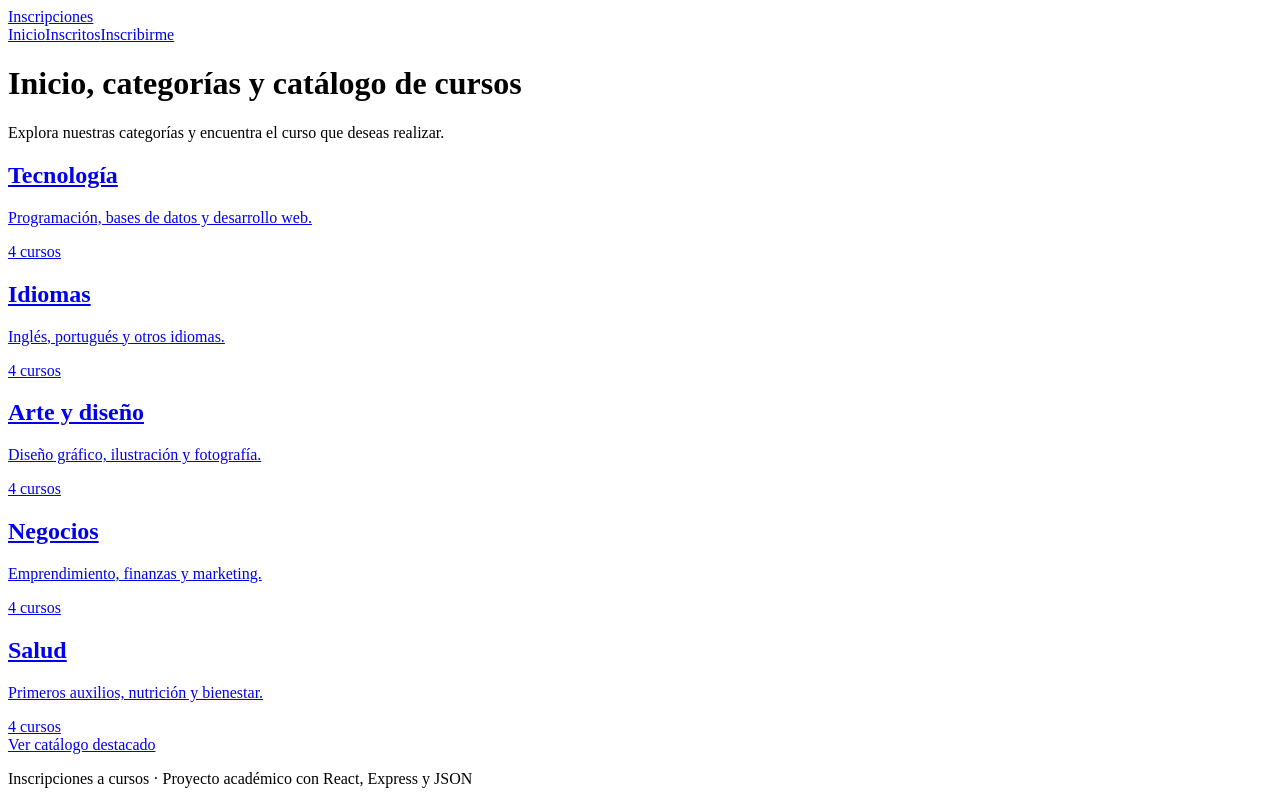
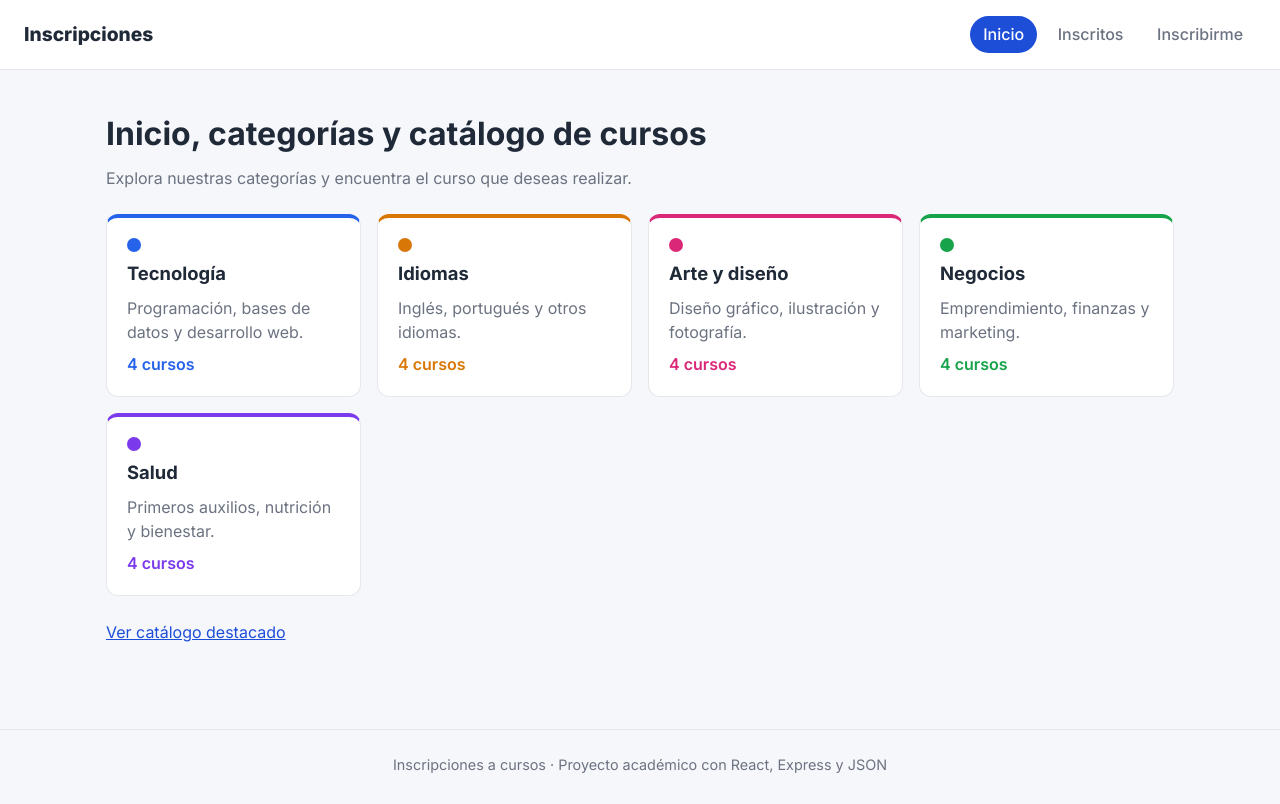
Before and after one commit to Elkinsalvatierra/INSCRIPCIONES-DE-CURSOS, a React (Vite) app in the folder frontend/: page / in a window 1280 px wide. Built offline with nearby package versions, Linux system fonts and the light colour scheme; no server answers.

Commit message:
style(frontend): agregar estilos globales y favicon

```diff
--- /dev/null
+++ b/frontend/src/App.css
@@ -0,0 +1,374 @@
+/* ---------- Base ---------- */
+:root {
+  --fondo: #f6f7fb;
+  --superficie: #ffffff;
+  --texto: #1f2937;
+  --texto-suave: #6b7280;
+  --borde: #e5e7eb;
+  --primario: #1d4ed8;
+  --azul: #2563eb;
+  --ambar: #d97706;
+  --rosa: #db2777;
+  --verde: #16a34a;
+  --violeta: #7c3aed;
+  --gris: #6b7280;
+}
+
+* {
+  box-sizing: border-box;
+}
+
+body {
+  margin: 0;
+  min-height: 100vh;
+  display: flex;
+  flex-direction: column;
+  background: var(--fondo);
+  color: var(--texto);
+  font-family: "Inter", system-ui, sans-serif;
+  line-height: 1.5;
+}
+
+#root {
+  flex: 1;
+  display: flex;
+  flex-direction: column;
+}
+
+a {
+  color: var(--primario);
+}
+
+main {
+  flex: 1;
+  width: 100%;
+  max-width: 1100px;
+  margin: 0 auto;
+  padding: 2rem 1rem;
+}
+
+main > h1 {
+  margin: 0.5rem 0;
+}
+
+main > p {
+  margin-top: 0;
+  color: var(--texto-suave);
+}
+
+/* Contenedor de tarjetas en inicio, categoría y lista */
+main > section {
+  display: grid;
+  grid-template-columns: repeat(auto-fill, minmax(240px, 1fr));
+  gap: 1rem;
+  margin: 1.5rem 0;
+}
+
+/* ---------- Menú ---------- */
+.menu {
+  display: flex;
+  flex-wrap: wrap;
+  align-items: center;
+  justify-content: space-between;
+  gap: 0.75rem;
+  padding: 1rem 1.5rem;
+  background: var(--superficie);
+  border-bottom: 1px solid var(--borde);
+}
+
+.marca {
+  font-size: 1.2rem;
+  font-weight: 800;
+  color: var(--texto);
+  text-decoration: none;
+}
+
+.menu-enlaces {
+  display: flex;
+  gap: 0.5rem;
+}
+
+.enlace {
+  padding: 0.4rem 0.8rem;
+  border-radius: 999px;
+  color: var(--texto-suave);
+  text-decoration: none;
+  font-weight: 500;
+}
+
+.enlace:hover {
+  background: var(--fondo);
+}
+
+.enlace.activo {
+  background: var(--primario);
+  color: #fff;
+}
+
+/* ---------- Pie ---------- */
+.pie {
+  padding: 1.5rem 1rem;
+  border-top: 1px solid var(--borde);
+  text-align: center;
+  color: var(--texto-suave);
+  font-size: 0.9rem;
+}
+
+.pie p {
+  margin: 0;
+}
+
+/* ---------- Tarjetas ---------- */
+.tarjeta-categoria,
+.tarjeta-curso,
+.tarjeta-inscripcion {
+  display: flex;
+  flex-direction: column;
+  gap: 0.5rem;
+  padding: 1.25rem;
+  background: var(--superficie);
+  border: 1px solid var(--borde);
+  border-top: 4px solid var(--color, var(--gris));
+  border-radius: 0.75rem;
+}
+
+.tarjeta-categoria {
+  color: inherit;
+  text-decoration: none;
+  transition: transform 0.15s, box-shadow 0.15s;
+}
+
+.tarjeta-categoria:hover {
+  transform: translateY(-3px);
+  box-shadow: 0 8px 20px rgb(0 0 0 / 0.08);
+}
+
+.tarjeta-categoria h2,
+.tarjeta-curso h2,
+.tarjeta-inscripcion h2 {
+  margin: 0;
+  font-size: 1.15rem;
+}
+
+.tarjeta-categoria p,
+.tarjeta-curso p,
+.tarjeta-inscripcion p {
+  margin: 0;
+  color: var(--texto-suave);
+}
+
+.tarjeta-categoria span {
+  margin-top: auto;
+  font-weight: 600;
+  color: var(--color);
+}
+
+.tarjeta-curso {
+  padding: 0;
+  overflow: hidden;
+}
+
+.tarjeta-curso img {
+  width: 100%;
+  height: 150px;
+  object-fit: cover;
+  background: var(--borde);
+}
+
+.tarjeta-curso > div {
+  display: flex;
+  flex: 1;
+  flex-direction: column;
+  gap: 0.5rem;
+  padding: 1rem 1.25rem 1.25rem;
+}
+
+.tarjeta-curso a {
+  margin-top: auto;
+  align-self: flex-start;
+  padding: 0.5rem 1rem;
+  border-radius: 0.4rem;
+  background: var(--color, var(--primario));
+  color: #fff;
+  text-decoration: none;
+  font-weight: 600;
+}
+
+.tarjeta-inscripcion header {
+  display: flex;
+  align-items: center;
+  gap: 0.5rem;
+  font-size: 0.85rem;
+  font-weight: 600;
+  color: var(--color);
+}
+
+.tarjeta-id {
+  margin-left: auto;
+  color: var(--texto-suave);
+}
+
+.tarjeta-inscripcion dl {
+  display: grid;
+  gap: 0.35rem;
+  margin: 0.5rem 0 0;
+  padding-top: 0.75rem;
+  border-top: 1px solid var(--borde);
+  font-size: 0.9rem;
+}
+
+.tarjeta-inscripcion dl div {
+  display: flex;
+  justify-content: space-between;
+  gap: 0.5rem;
+}
+
+.tarjeta-inscripcion dt {
+  color: var(--texto-suave);
+}
+
+.tarjeta-inscripcion dd {
+  margin: 0;
+  text-align: right;
+  overflow-wrap: anywhere;
+}
+
+/* Color de cada categoría */
+.tarjeta-azul,
+.icono-azul {
+  --color: var(--azul);
+}
+
+.tarjeta-ambar,
+.icono-ambar {
+  --color: var(--ambar);
+}
+
+.tarjeta-rosa,
+.icono-rosa {
+  --color: var(--rosa);
+}
+
+.tarjeta-verde,
+.icono-verde {
+  --color: var(--verde);
+}
+
+.tarjeta-violeta,
+.icono-violeta {
+  --color: var(--violeta);
+}
+
+.tarjeta-gris,
+.icono-gris {
+  --color: var(--gris);
+}
+
+.icono-categoria {
+  display: inline-block;
+  width: 0.9rem;
+  height: 0.9rem;
+  border-radius: 50%;
+  background: var(--color, var(--gris));
+}
+
+/* ---------- Lista de inscripciones ---------- */
+.acciones {
+  display: flex;
+  flex-wrap: wrap;
+  gap: 0.5rem;
+  margin: 1rem 0;
+}
+
+.acciones button,
+.acciones a {
+  padding: 0.5rem 1rem;
+  border: 1px solid var(--primario);
+  border-radius: 0.4rem;
+  background: var(--superficie);
+  color: var(--primario);
+  font: inherit;
+  font-weight: 600;
+  text-decoration: none;
+  cursor: pointer;
+}
+
+.acciones a {
+  background: var(--primario);
+  color: #fff;
+}
+
+.acciones button:disabled {
+  cursor: wait;
+  opacity: 0.6;
+}
+
+.filtros {
+  display: flex;
+  flex-wrap: wrap;
+  gap: 0.5rem;
+  margin-bottom: 1rem;
+}
+
+.pildora {
+  padding: 0.35rem 0.9rem;
+  border: 1px solid var(--borde);
+  border-radius: 999px;
+  background: var(--superficie);
+  color: var(--texto);
+  font: inherit;
+  cursor: pointer;
+}
+
+.pildora.activa {
+  border-color: var(--primario);
+  background: var(--primario);
+  color: #fff;
+}
+
+.mensaje {
+  padding: 0.9rem 1rem;
+  border-radius: 0.5rem;
+  background: #eff6ff;
+  color: #1e3a8a;
+}
+
+.mensaje-error {
+  background: #fef2f2;
+  color: #b91c1c;
+}
+
+.mensaje-exito {
+  background: #f0fdf4;
+  color: #166534;
+}
+
+/* ---------- Formulario ---------- */
+.descripcion-curso {
+  grid-column: 1 / -1;
+  margin: 0;
+  padding: 0.75rem 1rem;
+  border-left: 4px solid var(--primario);
+  border-radius: 0.35rem;
+  background: #eff6ff;
+}
+
+/* ---------- Página 404 ---------- */
+.no-encontrado {
+  text-align: center;
+}
+
+.no-encontrado h1 {
+  font-size: 2rem;
+}
+
+/* ---------- Celular ---------- */
+@media (max-width: 600px) {
+  .menu {
+    padding: 0.75rem 1rem;
+  }
+
+  main {
+    padding: 1.5rem 1rem;
+  }
+}
--- a/frontend/src/main.jsx
+++ b/frontend/src/main.jsx
@@ -2,6 +2,7 @@ import { StrictMode } from "react";
 import { createRoot } from "react-dom/client";
 import { BrowserRouter } from "react-router-dom";
 import App from "./App.jsx";
+import "./App.css";
 
 createRoot(document.getElementById("root")).render(
   <StrictMode>
```
Also changed, not shown: frontend/public/favicon.svg (added), 1 other file (tests, documents, lock files or other folders).
